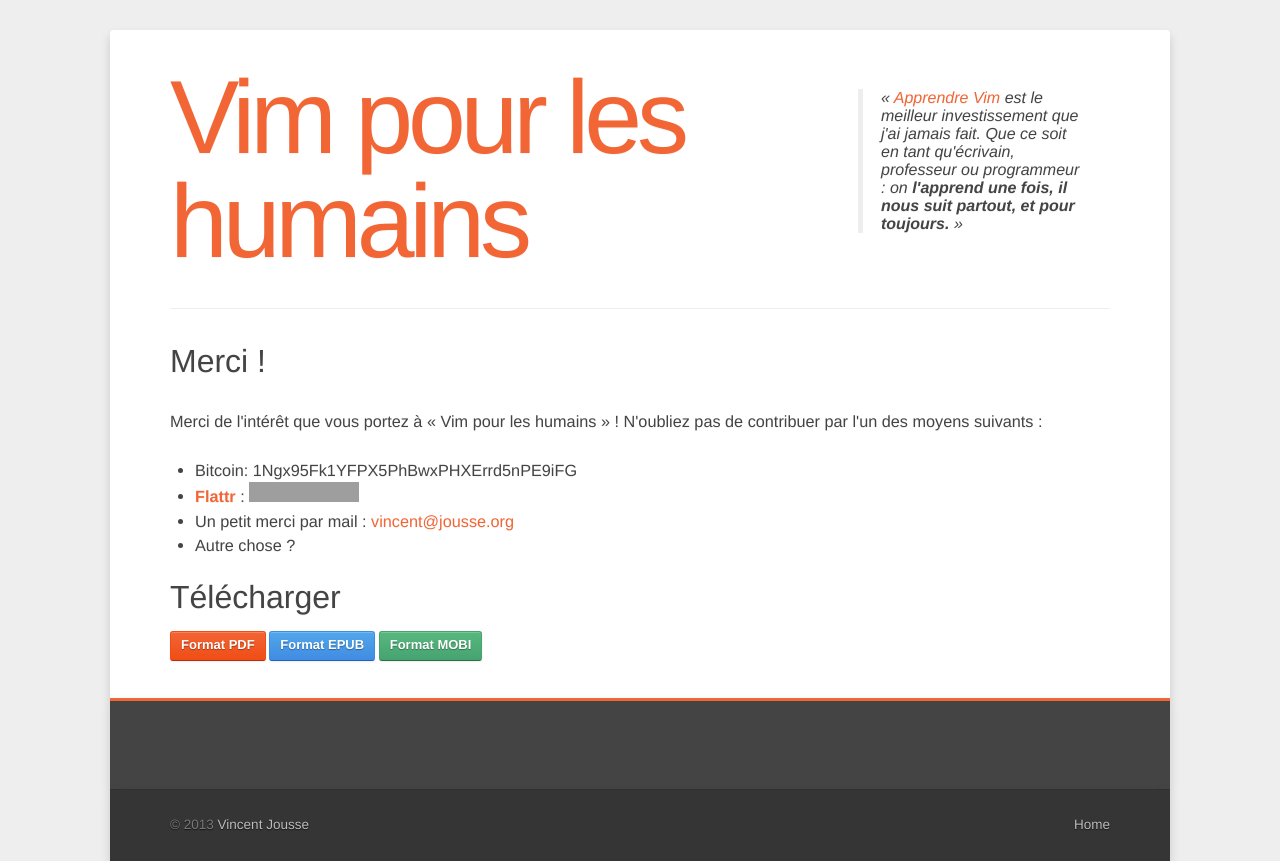
After one commit to vjousse/vim-for-humans-website, a Flask app: page /confirm-other/1 in a window 1280 px wide. The commit adds this page. Run offline with Flask 2, Linux system fonts and the light colour scheme; data that the repository does not hold is empty; grey boxes are pictures that could not be loaded.

Commit message:
Add downloads

```diff
--- a/app.py
+++ b/app.py
@@ -28,13 +28,26 @@ def index():
 def download():
     return render_template('download.html', key=stripe_keys['publishable_key'])
 
-@app.route('/confirm/<int:amount>')
-def confirm(amount):
-    return render_template('confirm.html', amount=amount/100)
+@app.route('/download/<download_uuid>/<name>.<format>')
+def downloadfile(download_uuid, name, format):
+    download = Download.query.get(download_uuid)
+    if format != 'pdf' and format != 'epub' and format != 'mobi':
+        format = 'pdf'
 
-@app.route('/confirm/')
-def confirmfree():
-    return render_template('confirm-free.html')
+    download.count += 1
+    db.session.commit()
+
+    return send_from_directory(os.path.join(app.static_folder, 'book'), 'vim-pour-les-humains.{}'.format(format))
+
+@app.route('/confirm/<download_uuid>')
+def confirm(download_uuid):
+    download = Download.query.get(download_uuid)
+    return render_template('confirm.html', amount=download.price, uuid=download_uuid)
+
+@app.route('/confirm-other/<download_uuid>')
+def confirmfree(download_uuid):
+    download = Download.query.get(download_uuid)
+    return render_template('confirm-free.html', uuid=download_uuid)
 
 @app.route('/charge', methods=['POST'])
 def charge():
@@ -42,6 +55,8 @@ def charge():
     # Amount in cents
     amount = float(request.form['amount'])
     amountInCents = int(amount*100)
+
+    download_uuid = str(uuid.uuid4())
 
     if(amount != 0.0):
         customer = stripe.Customer.create(
@@ -57,20 +72,20 @@ def charge():
         )
 
         download = Download(
-                uuid=str(uuid.uuid4()),
+                uuid=download_uuid,
                 email=request.form['email'],
                 price=amount)
 
         db.session.add(download)
         db.session.commit()
-        return redirect(url_for('confirm', amount=amountInCents))
+        return redirect(url_for('confirm', download_uuid=download_uuid))
 
     else:
 
-        download = Download(uuid=str(uuid.uuid4()))
+        download = Download(uuid=download_uuid)
         db.session.add(download)
         db.session.commit()
-        return redirect(url_for('confirmfree'))
+        return redirect(url_for('confirmfree', download_uuid=download_uuid))
 
 
 class Download(db.Model):
--- a/static/robots.txt
+++ b/static/robots.txt
@@ -1,2 +1,3 @@
 User-agent: *
 Disallow: /confirm/
+Disallow: /confirm-other/
--- a/templates/confirm-free.html
+++ b/templates/confirm-free.html
@@ -1,4 +1,15 @@
-{% extends "layout.html" %}
-{% block content %}
-<h2>Confirm. Thanks, you paid <strong>{{amount}} €</strong>!</h2>
+{% extends "confirm-layout.html" %}
+{% block text %}
+
+<h2 class="page-title">Merci !</h2>
+<p>Merci de l'intérêt que vous portez à « Vim pour les humains » ! N'oubliez pas de contribuer par l'un des moyens suivants :</p>
+
+
+<ul>
+    <li>Bitcoin: 1Ngx95Fk1YFPX5PhBwxPHXErrd5nPE9iFG</li>
+    <li><strong><a href="https://flattr.com/profile/vjousse">Flattr</a></strong> : <script id='fb17wor'>(function(i){var f,s=document.getElementById(i);f=document.createElement('iframe');f.src='//api.flattr.com/button/view/?uid=vjousse&button=compact&url='+encodeURIComponent(document.URL);f.title='Flattr';f.height=20;f.width=110;f.style.borderWidth=0;s.parentNode.insertBefore(f,s);})('fb17wor');</script></li>
+        <li>Un petit merci par mail : <a href="mailto:vincent@jousse.org">vincent@jousse.org</a></li>
+        <li>Autre chose ?</li>
+</ul>
+
 {% endblock %}
--- /dev/null
+++ b/templates/confirm-layout.html
@@ -0,0 +1,20 @@
+{% extends "layout.html" %}
+{% block content %}
+
+<div class="row">
+    <div class="span12">
+        <div id="main_content" role="main">
+            {% block text %}
+            <h2 class="page-title">Merci !</h2>
+            <p>Votre contribution a bien été enregistrée et votre paiement de <strong>{{amount}} €</strong> validé. <br />Vous pouvez garder <a href="{{request.url}}">le lien de cette page</a> afin de re-télécharger le livre plus tard.<br />20% des gains seront reversés à l'association de promotion du libre <a href="http://www.framasoft.net/">Framasoft</a>.</p>.
+            {% endblock %}
+            <h2>Télécharger</h2>
+            <div>
+                <a href="{{ url_for('downloadfile', download_uuid=uuid, name='vim-pour-les-humains', format='pdf') }}"><button class="btn btn-orange" type="button">Format PDF</button></a>
+                <a href="{{ url_for('downloadfile', download_uuid=uuid, name='vim-pour-les-humains', format='epub') }}"><button class="btn btn-light-blue" type="button">Format EPUB</button></a>
+                <a href="{{ url_for('downloadfile', download_uuid=uuid, name='vim-pour-les-humains', format='mobi') }}"><button class="btn btn-green" type="button">Format MOBI</button></a>
+            </div>
+        </div>
+    </div>
+</div>
+{% endblock %}
--- a/templates/index.html
+++ b/templates/index.html
@@ -11,7 +11,6 @@
         <div class="row">
             <div class="span12">
                 <div id="main_content" role="main">
-
 
                     <h2 class="page-title">Apprenez Vim intelligemment</h2>
                     <p>Je suis convaincu que Vim ne devrait pas être
--- a/templates/layout.html
+++ b/templates/layout.html
@@ -30,7 +30,7 @@
                         </div>
                     </div><!-- end .span8 -->
                     <div class="span4 header-banner-area">
-                        <blockquote style="font-style:italic;font-size:16px">« <a href="https://payhip.com/s/paypal/KmTa">Apprendre Vim</a> est le meilleur investissement que j'ai jamais fait. Que ce soit en tant qu'écrivain, professeur ou programmeur : on <strong>l'apprend une fois, il nous suit partout, et pour toujours.</strong> »</blockquote>                    </div>
+                        <blockquote style="font-style:italic;font-size:16px">« <a href="{{ url_for('download') }}">Apprendre Vim</a> est le meilleur investissement que j'ai jamais fait. Que ce soit en tant qu'écrivain, professeur ou programmeur : on <strong>l'apprend une fois, il nous suit partout, et pour toujours.</strong> »</blockquote>                    </div>
                 </div><!-- end .row -->
                 <hr class="hr-row-divider" style="clear: both;">
             </div><!-- end .span12 -->
```
Also changed, not shown: templates/confirm.html (+5 -16 lines), 3 other files.
